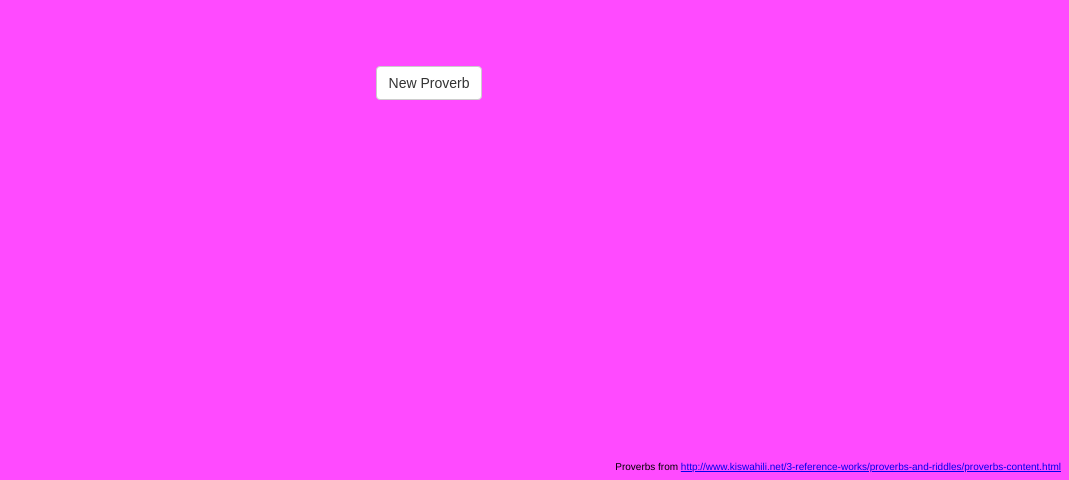
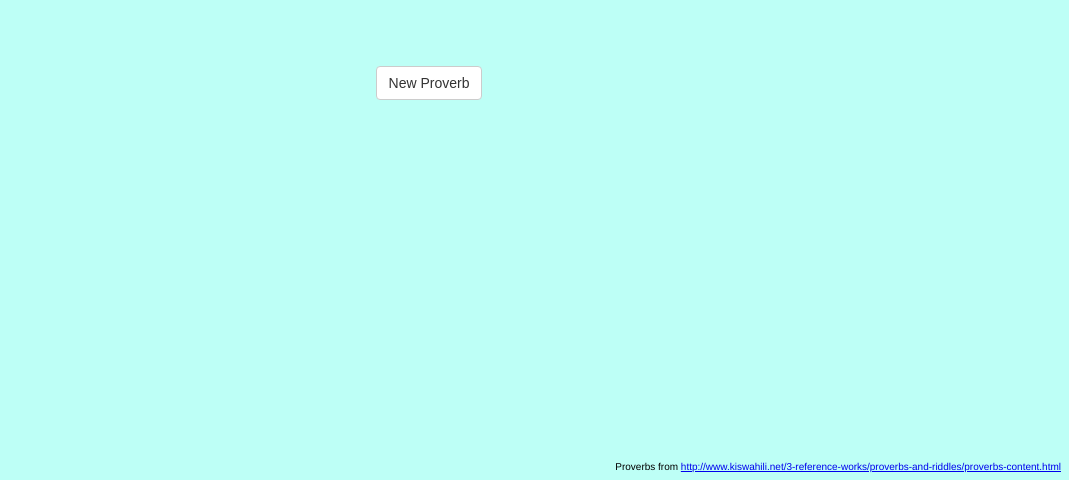
Before and after one commit to alangfiles/SwahiliProverbs, a plain HTML site: page index.html in a window 1280 px wide. Shown: the part 320-800 px from the top of the page, without its empty margins (211-1280 px from the left). Drawn offline with Linux system fonts and the light colour scheme.

Commit message:
generating pastel colors for background

```diff
--- a/index.html
+++ b/index.html
@@ -95,18 +95,20 @@
     <script src="proverbs.js"></script>
     <script>
     var currentProverb;
-    var currentColor;
-    var colorList = ["#75D6FF", "#BD5CFE", "#4BFE78", "#FF4AFF", "#FF4848", "#FFFF84", "#AAFD8E ", "#D6F8DE", "#C79BF2"]
 
     function returnUniqueRandomFromArray(array, current){
       array.sort(function(){return 0.5-Math.random()});
       return array[0]==current?array[1]:array[0];
     }
 
+    function generatePastel(){
+      var hue = Math.round(Math.random() * 360);
+      return 'hsl(' + hue + ', 100%, 87%)';
+    }
+
     function displayProverb(){
       currentProverb = returnUniqueRandomFromArray(proverbs, currentProverb);
-      currentColor = returnUniqueRandomFromArray(colorList, currentColor);
-      document.getElementsByTagName("html")[0].style.backgroundColor = currentColor;
+      document.getElementsByTagName("html")[0].style.backgroundColor = generatePastel();
       document.getElementById("proverb").innerHTML = "<p title='"+currentProverb.literal+"' >"+currentProverb.swahili+"</p>";
     }
 
```
